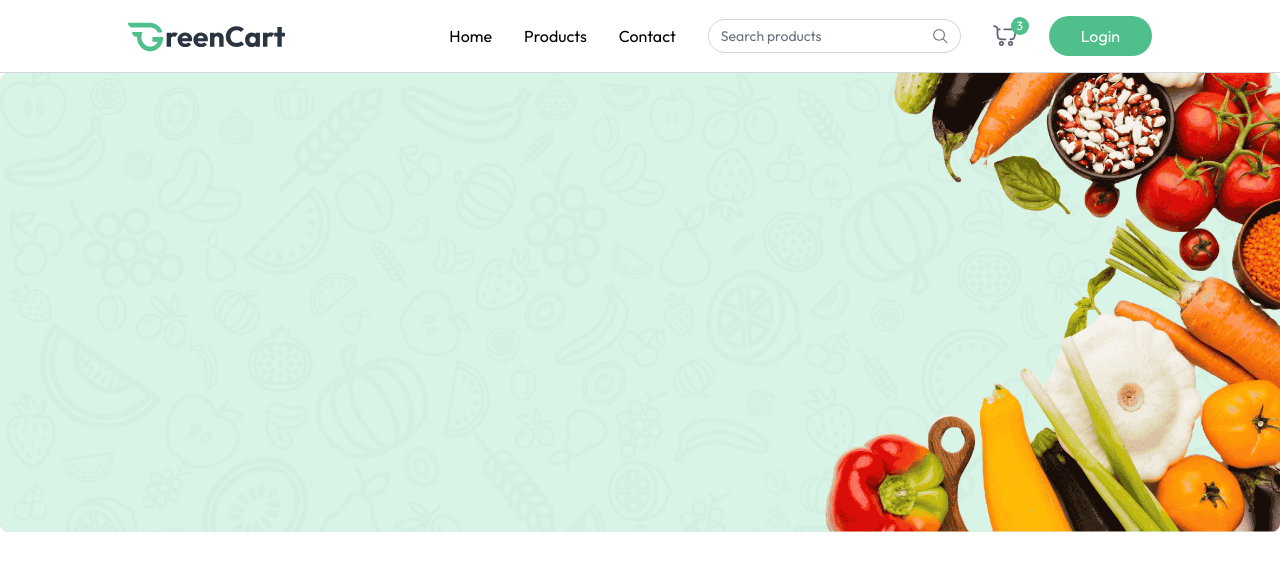
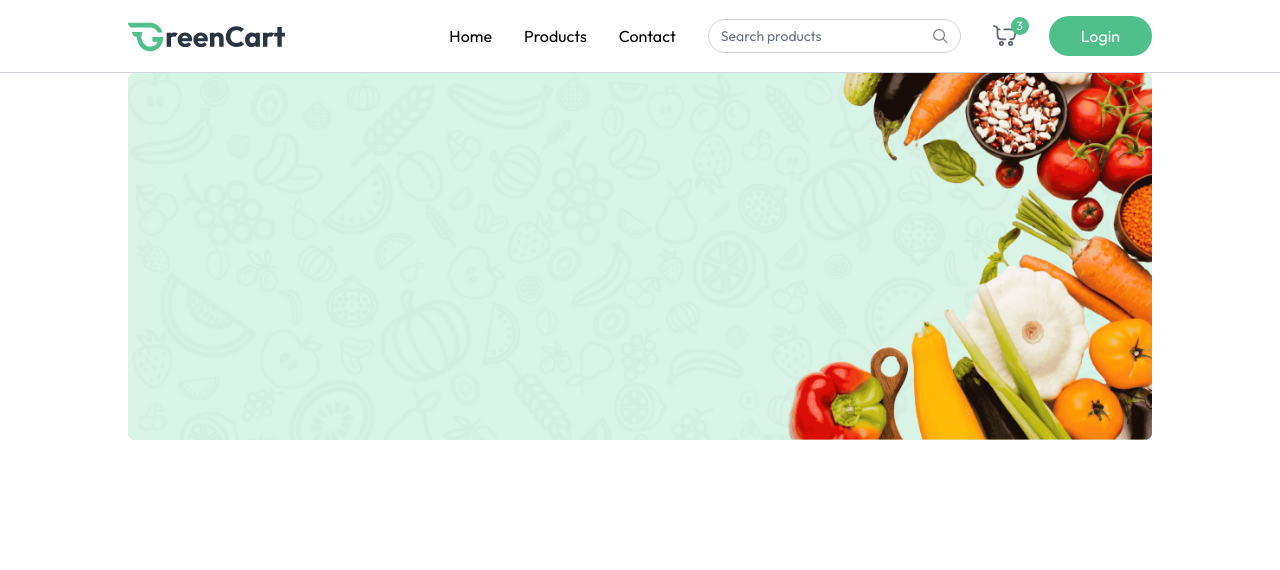
Before and after one commit to arwijesuriya/mern-grocery, a React (Vite) app in the folder frontend/: page / in a window 1280 px wide. Shown: the top 570 px of the page. Built offline with nearby package versions, Linux system fonts and the light colour scheme.

Commit message:
add routes

```diff
--- a/frontend/src/App.jsx
+++ b/frontend/src/App.jsx
@@ -1,12 +1,17 @@
 import React from 'react'
 import Navbar from './components/Navbar'
 import Home from './pages/Home'
+import { Routes, Route } from 'react-router-dom'
 
 const App = () => {
   return (
     <div>
       <Navbar />
-      <Home />
+      <div className="px-6 md:px-16 lg:px-24 xl:px-32">
+        <Routes>
+          <Route path="/" element={<Home />} />
+        </Routes>
+      </div>
     </div>
   )
 }
```
